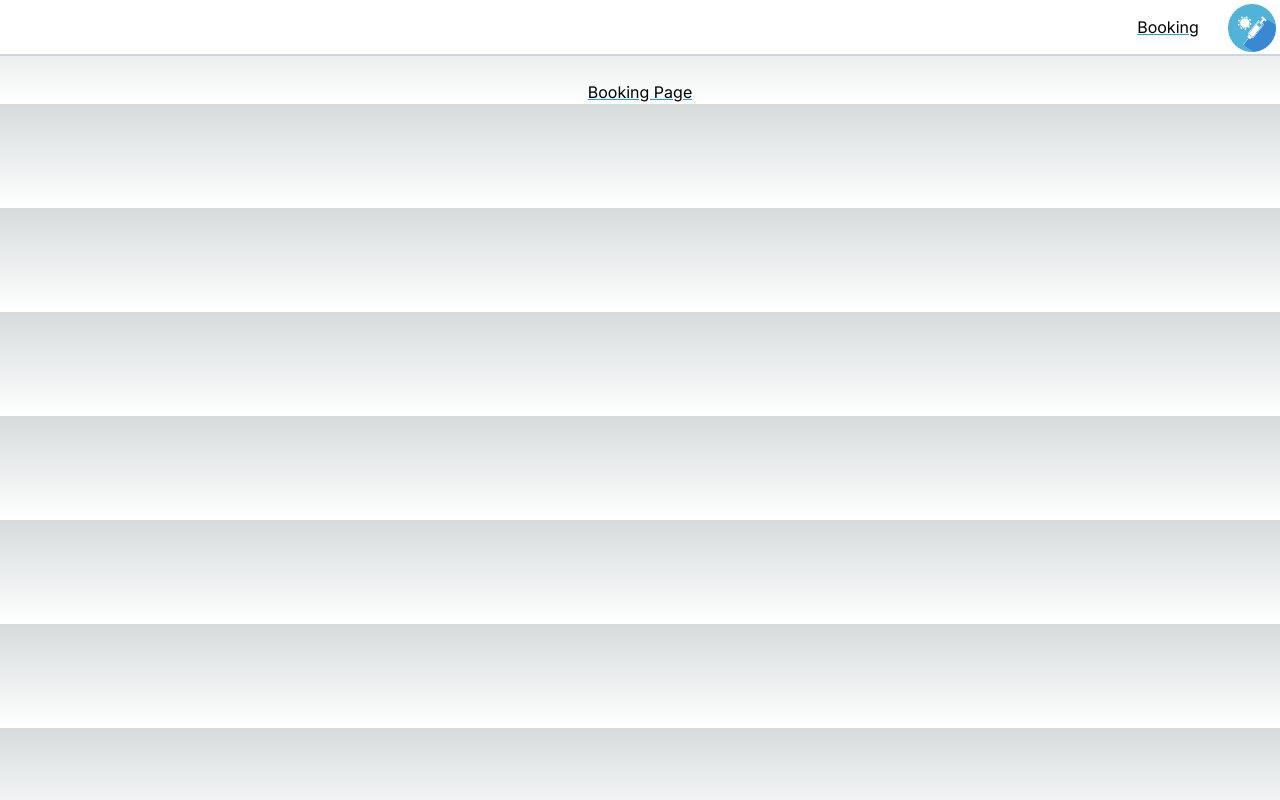
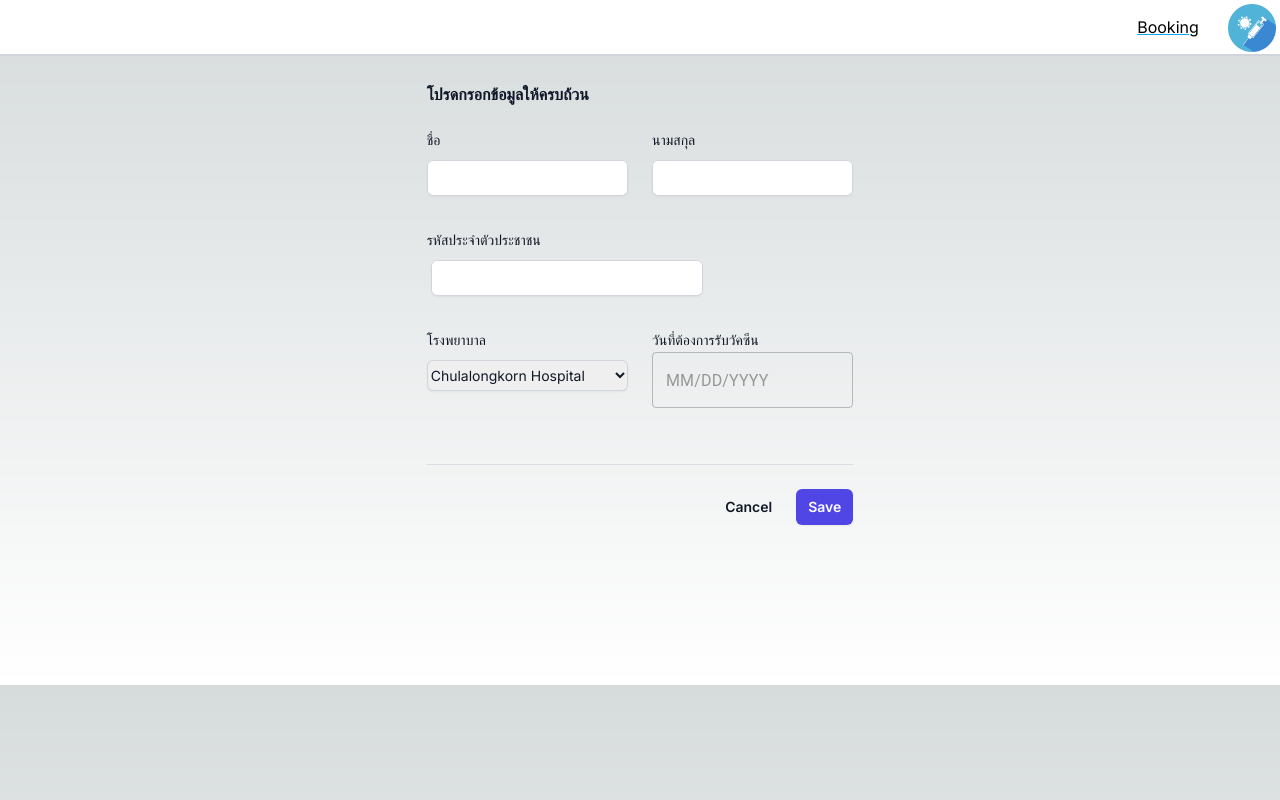
Before and after one commit to MatthewYPYK/sw-dev-prac-ii-vaccine, a Next.js app: page /booking in a window 1280 px wide. Built offline with nearby package versions, Linux system fonts and the light colour scheme.

Commit message:
assignment 5

```diff
--- a/package.json
+++ b/package.json
@@ -9,9 +9,14 @@
     "lint": "next lint"
   },
   "dependencies": {
+    "@emotion/react": "^11.11.1",
+    "@emotion/styled": "^11.11.0",
+    "@mui/material": "^5.14.8",
+    "@mui/x-date-pickers": "^6.13.0",
     "@types/node": "20.5.3",
     "@types/react": "18.2.21",
     "@types/react-dom": "18.2.7",
+    "dayjs": "^1.11.9",
     "next": "13.4.19",
     "react": "18.2.0",
     "react-dom": "18.2.0",
--- a/src/app/booking/page.tsx
+++ b/src/app/booking/page.tsx
@@ -1,8 +1,110 @@
+"use client";
+import { DatePicker } from "@mui/x-date-pickers"
+import { LocalizationProvider } from "@mui/x-date-pickers/LocalizationProvider"
+import { AdapterDayjs } from "@mui/x-date-pickers/AdapterDayjs"
+
 export default function Booking() {
   return (
-    <main>
-      <div className="mt-20 text-center underline decoration-sky-500">
-        Booking Page
+    <main className="w-[100%] pb-40  pt-20 flex flex-col items-center">
+      <div className="w-1/3">
+        <form>
+          <div className="space-y-12">
+
+
+            <div className="border-b border-gray-900/10 pb-12">
+              <h1 className="text-base font-semibold leading-7 text-gray-900">โปรดกรอกข้อมูลให้ครบถ้วน</h1>
+              <div className="mt-5 grid grid-cols-1 gap-x-6 gap-y-8 sm:grid-cols-6">
+                <div className="sm:col-span-3">
+                  <label htmlFor="first-name" className="block text-sm font-medium leading-6 text-gray-900">
+                    ชื่อ
+                  </label>
+                  <div className="mt-2">
+                    <input
+                      type="text"
+                      name="first-name"
+                      id="first-name"
+                      autoComplete="given-name"
+                      className="block w-full rounded-md border-0 py-1.5 text-gray-900 shadow-sm ring-1 ring-inset ring-gray-300 placeholder:text-gray-400 focus:ring-2 focus:ring-inset focus:ring-indigo-600 sm:text-sm sm:leading-6"
+                    />
+                  </div>
+                </div>
+
+                <div className="sm:col-span-3">
+                  <label htmlFor="last-name" className="block text-sm font-medium leading-6 text-gray-900">
+                    นามสกุล
+                  </label>
+                  <div className="mt-2">
+                    <input
+                      type="text"
+                      name="last-name"
+                      id="last-name"
+                      autoComplete="family-name"
+                      className="block w-full rounded-md border-0 py-1.5 text-gray-900 shadow-sm ring-1 ring-inset ring-gray-300 placeholder:text-gray-400 focus:ring-2 focus:ring-inset focus:ring-indigo-600 sm:text-sm sm:leading-6"
+                    />
+                  </div>
+                </div>
+
+                <div className="sm:col-span-4">
+                  <label htmlFor="identification-number" className="block text-sm font-medium leading-6 text-gray-900">
+                    รหัสประจำตัวประชาชน
+                  </label>
+                  <div className="mt-2 pl-1">
+                    <input
+                      id="identification-number"
+                      name="identification-number"
+                      autoComplete=""
+                      className="block w-full rounded-md border-0 py-1.5 text-gray-900 shadow-sm ring-1 ring-inset ring-gray-300 placeholder:text-gray-400 focus:ring-2 focus:ring-inset focus:ring-indigo-600 sm:text-sm sm:leading-6"
+                    />
+                  </div>
+                </div>
+
+                <div className="sm:col-span-3">
+                  <label htmlFor="hospital-name" className="block text-sm font-medium leading-6 text-gray-900">
+                    โรงพยาบาล
+                  </label>
+                  <div className="mt-2">
+                    <select
+                      id="hospital-name"
+                      name="hospital-name"
+                      autoComplete=""
+                      className="block w-full rounded-md border-0 py-1.5 text-gray-900 shadow-sm ring-1 ring-inset ring-gray-300 focus:ring-2 focus:ring-inset focus:ring-indigo-600 sm:max-w-xs sm:text-sm sm:leading-6"
+                    >
+                      <option>Chulalongkorn Hospital</option>
+                      <option>Rajavithi Hospital</option>
+                      <option>Thammasat University Hospital</option>
+                    </select>
+                  </div>
+                </div>
+
+                <div className="sm:col-span-3">
+                  <label htmlFor="date" className="block text-sm font-medium leading-6 text-gray-900">
+                    วันที่ต้องการรับวัคซีน
+                  </label>
+
+                  <LocalizationProvider dateAdapter={AdapterDayjs}>
+                    <DatePicker/>
+                  </LocalizationProvider>
+
+                  <div className="mt-2">
+                  </div>
+                </div>
+
+              </div>
+            </div>
+          </div>
+
+          <div className="mt-6 flex items-center justify-end gap-x-6">
+            <button type="button" className="text-sm font-semibold leading-6 text-gray-900">
+              Cancel
+            </button>
+            <button
+              type="submit"
+              className="rounded-md bg-indigo-600 px-3 py-2 text-sm font-semibold text-white shadow-sm hover:bg-indigo-500 focus-visible:outline focus-visible:outline-2 focus-visible:outline-offset-2 focus-visible:outline-indigo-600"
+            >
+              Save
+            </button>
+          </div>
+        </form>
       </div>
     </main>
   )
--- a/src/components/Card.tsx
+++ b/src/components/Card.tsx
@@ -1,18 +1,20 @@
+import InteractiveCard from './InteractiveCard'
 import styles from './card.module.css'
 import Image from 'next/image'
 
 export default function Card({ name, image } : { name: string, image: string }) {
   return (
-    <div className={styles.card}>
+    <InteractiveCard contentName={name}>
       <div className={styles.cardImg}>
         <Image
           src={image}
           alt="Picture"
           fill={true}
           objectFit="cover"
+          className='object-cover rounded-t-lg'
         />
       </div>
       <div className={styles.cardText}>{name}</div>
-    </div>
+    </InteractiveCard>
   )
 }
--- /dev/null
+++ b/src/components/InteractiveCard.tsx
@@ -0,0 +1,36 @@
+"use client";
+import { Children } from 'react';
+import styles from "./card.module.css";
+import Image from 'next/image';
+
+export default function InteractiveCard({
+  children,
+  contentName,
+} : {
+  children: React.ReactNode,
+  contentName: string,
+}) {
+  function onCardMouseAction(event: React.SyntheticEvent) {
+    if (event?.type == "mouseover") {
+      event.currentTarget.classList.remove("shadow-lg");
+      event.currentTarget.classList.add("shadow-2xl");
+      event.currentTarget.classList.remove("bg-white");
+      event.currentTarget.classList.add("bg-neutral-200");
+    } else {
+      event.currentTarget.classList.remove("shadow-2xl");
+      event.currentTarget.classList.add("shadow-lg");
+      event.currentTarget.classList.remove("bg-neutral-200");
+      event.currentTarget.classList.add("bg-white");
+    }
+  }
+
+  return (
+    <div
+      className='w-1/5 h-[350px] mr-6 rounded-lg shadow-lg bg-white'
+      onMouseOver={(e) => onCardMouseAction(e)}
+      onMouseOut={(e) => onCardMouseAction(e)}
+    >
+      {children}
+    </div>
+  )
+}
```
Also changed, not shown: 1 other file (tests, documents, lock files or other folders).
